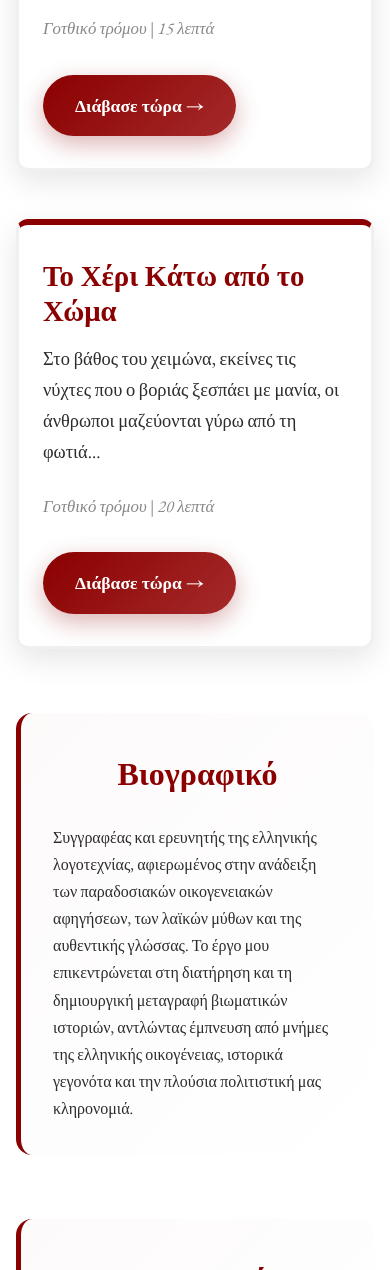
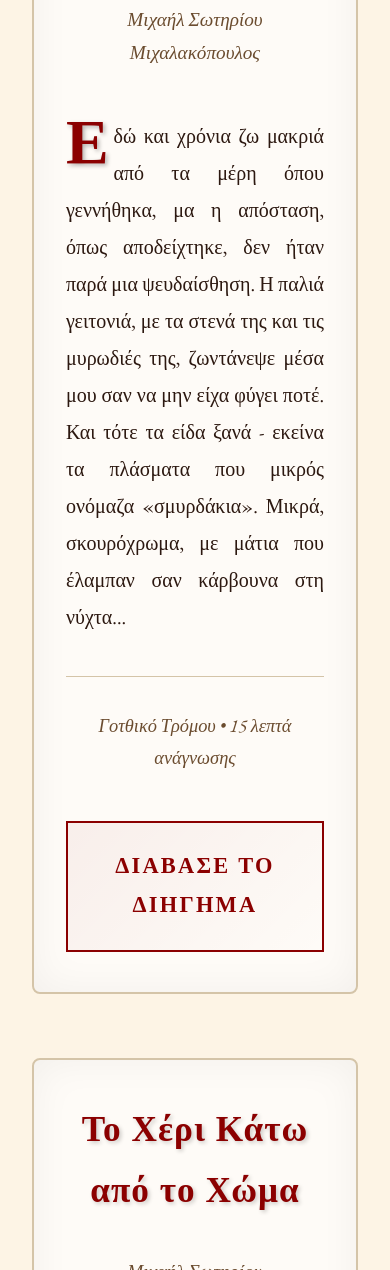
Before and after one commit to Michelis2023/short-stories, a plain HTML site: page index.html in a window 390 px wide. Shown: the part 730-2000 px from the top of the page. Drawn offline with nearby package versions, Linux system fonts and the light colour scheme.

Commit message:
Gothic masterpiece

```diff
--- a/index.html
+++ b/index.html
@@ -4,221 +4,217 @@
     <meta charset="UTF-8">
     <meta name="viewport" content="width=device-width, initial-scale=1.0">
     <title>Μιχαήλ Σ. Μιχαλακόπουλος | Διηγήματα</title>
-    <meta name="description" content="Συλλογή διηγημάτων εμπνευσμένων από την ελληνική λαογραφία και την παράδοση">
-    <link href="https://fonts.googleapis.com/css2?family=EB+Garamond:ital,wght@0,400;0,700;1,400&family=Playfair+Display:wght@700&display=swap" rel="stylesheet">
+    <link href="https://fonts.googleapis.com/css2?family=Cinzel:wght@400;700&family=EB+Garamond:ital@0;1&display=swap" rel="stylesheet">
     <style>
-        * {
-            margin: 0;
-            padding: 0;
-            box-sizing: border-box;
-        }
+        * { margin: 0; padding: 0; box-sizing: border-box; }
 
         :root {
-            --primary: #8B0000;
-            --dark: #2C2C2C;
-            --light: #F8F6F0;
-            --shadow: rgba(0,0,0,0.1);
+            --ink: #2c1810;
+            --blood: #8b0000;
+            --parchment: #fdf4e5;
+            --shadow-dark: rgba(0,0,0,0.3);
         }
 
         body {
+            background: linear-gradient(135deg, #1a0f0a 0%, #2d2013 100%);
             font-family: 'EB Garamond', serif;
-            background: linear-gradient(135deg, #111 0%, #222 100%);
-            color: var(--dark);
-            line-height: 1.7;
-            min-height: 100vh;
+            color: var(--ink);
+            line-height: 1.75;
+            padding: 2rem 0;
         }
 
-        .page {
-            max-width: 900px;
+        .book {
+            max-width: 800px;
             margin: 0 auto;
-            background: white;
-            min-height: 100vh;
-            box-shadow: 0 20px 80px var(--shadow);
+            background: var(--parchment);
+            box-shadow: 0 0 80px var(--shadow-dark);
+            position: relative;
         }
 
-        /* HEADER - Καθαρός */
+        .book::before {
+            content: '';
+            position: absolute;
+            top: 0;
+            left: 0;
+            right: 0;
+            height: 8px;
+            background: linear-gradient(90deg, var(--blood), #a52a2a, var(--blood));
+        }
+
+        /* HEADER */
         header {
             text-align: center;
-            padding: 3rem 2rem;
-            background: linear-gradient(135deg, rgba(139,0,0,0.02) 0%, transparent 100%);
+            padding: 4rem 3rem 2rem;
+            border-bottom: 3px solid var(--blood);
         }
 
         h1 {
-            font-family: 'Playfair Display', serif;
-            font-size: clamp(2.5rem, 7vw, 4.5rem);
-            color: var(--primary);
+            font-family: 'Cinzel', serif;
+            font-size: clamp(2.8rem, 8vw, 5rem);
+            color: var(--blood);
+            letter-spacing: 0.05em;
             margin-bottom: 1rem;
-            font-weight: 700;
+            text-shadow: 3px 3px 6px rgba(0,0,0,0.3);
         }
 
-        .subtitle {
-            font-size: clamp(1.1rem, 3vw, 1.4rem);
-            color: #666;
-            font-style: italic;
-        }
-
-        /* NAVIGATION - Sticky, καθαρή */
+        /* NAV */
         nav {
-            background: var(--primary);
-            padding: 1rem;
-            position: sticky;
-            top: 0;
-            z-index: 100;
+            background: var(--blood);
+            padding: 1.5rem;
+            text-align: center;
         }
 
         nav a {
+            color: #fff;
+            text-decoration: none;
             display: block;
-            color: white;
-            text-decoration: none;
-            padding: 1rem;
-            font-size: 1.2rem;
-            text-align: center;
-            transition: background 0.3s;
+            padding: 1rem 2rem;
+            font-size: 1.3rem;
+            font-weight: 500;
+            transition: all 0.3s;
         }
 
         nav a:hover {
             background: rgba(255,255,255,0.2);
+            transform: scale(1.05);
         }
 
-        /* MAIN CONTENT */
+        /* CONTENT */
         main {
-            padding: 3rem 2rem;
+            padding: 4rem 3rem;
         }
 
+        /* ΓΟΤΘΙΚΕΣ ΚΑΡΤΕΣ */
         .stories {
             display: flex;
             flex-direction: column;
-            gap: 3rem;
+            gap: 4rem;
         }
 
-        /* ΚΑΘΑΡΕΣ ΚΑΡΤΕΣ - ΧΩΡΙΣ ::before, ΧΩΡΙΣ επικάλυψη! */
-        .card {
-            background: white;
-            border: 3px solid #f0f0f0;
-            border-top: 6px solid var(--primary);
-            border-radius: 12px;
-            padding: 2.5rem 2rem;
-            transition: all 0.4s ease;
-            cursor: pointer;
-            box-shadow: 0 10px 30px var(--shadow);
+        .chapter {
+            background: rgba(255,255,255,0.7);
+            border: 2px solid #d4c4a8;
+            padding: 3.5rem 3rem;
             position: relative;
+            border-radius: 8px;
+            box-shadow: inset 0 0 40px rgba(0,0,0,0.05);
         }
 
-        .card:hover {
-            transform: translateY(-8px);
-            box-shadow: 0 25px 50px var(--shadow);
-            border-top-color: #A52A2A;
+        .chapter h2 {
+            font-family: 'Cinzel', serif;
+            font-size: clamp(2.2rem, 6vw, 3.5rem);
+            color: var(--blood);
+            margin-bottom: 2rem;
+            text-align: center;
+            letter-spacing: 0.03em;
+            text-shadow: 2px 2px 4px rgba(0,0,0,0.2);
         }
 
-        .card h2 {
-            font-family: 'Playfair Display', serif;
-            font-size: clamp(1.8rem, 5vw, 2.5rem);
-            color: var(--primary);
-            margin-bottom: 1rem;
-            line-height: 1.2;
+        .author {
+            text-align: center;
+            font-style: italic;
+            color: #6b4c2f;
+            margin-bottom: 3rem;
+            font-size: 1.2rem;
+        }
+
+        /* DROP CAPS - Όπως screenshots! */
+        .drop-cap:first-letter {
+            font-family: 'Cinzel', serif;
+            font-size: clamp(4rem, 12vw, 6.5rem);
+            font-weight: 700;
+            float: left;
+            line-height: 0.75;
+            margin: 0.2rem 0.3rem 0 0;
+            color: var(--blood);
+            text-shadow: 2px 2px 4px rgba(0,0,0,0.3);
         }
 
         .excerpt {
-            font-size: 1.15rem;
-            margin-bottom: 1.5rem;
-            color: var(--dark);
+            font-size: 1.25rem;
+            line-height: 1.85;
+            margin-bottom: 2.5rem;
+            text-align: justify;
+            column-count: 1;
+        }
+
+        @media (min-width: 768px) {
+            .excerpt {
+                column-count: 2;
+                column-gap: 3rem;
+            }
         }
 
         .meta {
-            color: #888;
+            text-align: center;
+            color: #6b4c2f;
             font-style: italic;
-            margin-bottom: 2rem;
-            font-size: 1.05rem;
+            font-size: 1.15rem;
+            margin-bottom: 3rem;
+            border-top: 1px solid #d4c4a8;
+            padding-top: 2rem;
         }
 
-        .btn {
-            display: inline-block;
-            background: linear-gradient(135deg, var(--primary), #A52A2A);
-            color: white;
-            padding: 1rem 2rem;
+        /* ΓΟΤΘΙΚΟ ΚΟΥΜΠΙ */
+        .read-link {
+            display: block;
+            text-align: center;
+            color: var(--blood);
             text-decoration: none;
-            border-radius: 50px;
-            font-weight: 600;
-            font-size: 1.1rem;
-            transition: all 0.3s;
-            box-shadow: 0 8px 25px rgba(139,0,0,0.3);
+            font-family: 'Cinzel', serif;
+            font-size: 1.4rem;
+            font-weight: 700;
+            padding: 1.5rem;
+            border: 2px solid var(--blood);
+            background: linear-gradient(135deg, rgba(139,0,0,0.05), transparent);
+            transition: all 0.4s;
+            text-transform: uppercase;
+            letter-spacing: 0.1em;
         }
 
-        .btn:hover {
-            transform: translateY(-3px);
-            box-shadow: 0 15px 35px rgba(139,0,0,0.4);
+        .read-link:hover {
+            background: var(--blood);
+            color: white;
+            transform: scale(1.05);
+            box-shadow: 0 10px 30px rgba(139,0,0,0.4);
         }
 
         /* SECTIONS */
         .section {
-            margin: 4rem 0;
-            padding: 2rem;
-            background: linear-gradient(135deg, rgba(139,0,0,0.02) 0%, transparent 100%);
-            border-radius: 16px;
-            border-left: 5px solid var(--primary);
+            margin: 5rem 0;
+            padding: 3rem;
+            background: rgba(212,196,168,0.3);
+            border-left: 6px solid var(--blood);
         }
 
         .section h2 {
-            font-family: 'Playfair Display', serif;
-            font-size: clamp(2rem, 6vw, 3rem);
-            color: var(--primary);
+            font-family: 'Cinzel', serif;
+            font-size: clamp(2.5rem, 7vw, 4rem);
+            color: var(--blood);
             text-align: center;
-            margin-bottom: 1.5rem;
+            margin-bottom: 2rem;
         }
 
-        .email {
+        footer {
             text-align: center;
-            font-size: 1.3rem;
+            padding: 4rem 3rem 3rem;
+            border-top: 3px solid var(--blood);
+            color: #6b4c2f;
+            font-style: italic;
         }
 
-        .email a {
-            color: var(--primary);
-            text-decoration: none;
-            font-weight: 600;
-        }
-
-        /* FOOTER */
-        footer {
-            text-align: center;
-            padding: 3rem 2rem;
-            border-top: 1px solid #eee;
-            color: #888;
-            font-size: 1rem;
-        }
-
-        /* MOBILE - ΕΞΑΙΡΕΤΙΚΟ RESPONSIVE */
+        /* MOBILE */
         @media (max-width: 768px) {
-            main {
-                padding: 2rem 1rem;
-            }
-
-            .card {
-                padding: 2rem 1.5rem;
-            }
-
-            nav a {
-                padding: 0.8rem;
-                font-size: 1.1rem;
-            }
-        }
-
-        @media (max-width: 480px) {
-            .page {
-                box-shadow: none;
-                margin: 0;
-            }
-
-            header {
-                padding: 2rem 1rem;
-            }
+            main { padding: 2.5rem 2rem; }
+            .chapter { padding: 2.5rem 2rem; }
+            .section { padding: 2rem 1.5rem; margin: 3rem 0; }
         }
     </style>
 </head>
 <body>
-    <div class="page">
+    <div class="book">
         <header>
             <h1>Μιχαήλ Σ. Μιχαλακόπουλος</h1>
-            <p class="subtitle">Διηγήματα εμπνευσμένα από την ελληνική παράδοση</p>
         </header>
 
         <nav>
@@ -229,34 +225,44 @@
 
         <main>
             <section id="stories" class="stories">
-                <article class="card">
+                <article class="chapter">
                     <h2>Τα Σμυρδάκια</h2>
-                    <p class="excerpt">Εδώ και χρόνια ζω μακριά από τα μέρη όπου γεννήθηκα, μα η απόσταση, όπως αποδείχτηκε, δεν ήταν παρά μια ψευδαίσθηση...</p>
-                    <p class="meta">Γοτθικό τρόμου | 15 λεπτά</p>
-                    <a href="ta-smyrdakia.html" class="btn">Διάβασε τώρα →</a>
+                    <p class="author">Μιχαήλ Σωτηρίου Μιχαλακόπουλος</p>
+                    <div class="drop-cap">
+                        <p class="excerpt">Εδώ και χρόνια ζω μακριά από τα μέρη όπου γεννήθηκα, μα η απόσταση, όπως αποδείχτηκε, δεν ήταν παρά μια ψευδαίσθηση. Η παλιά γειτονιά, με τα στενά της και τις μυρωδιές της, ζωντάνεψε μέσα μου σαν να μην είχα φύγει ποτέ. Και τότε τα είδα ξανά - εκείνα τα πλάσματα που μικρός ονόμαζα «σμυρδάκια». Μικρά, σκουρόχρωμα, με μάτια που έλαμπαν σαν κάρβουνα στη νύχτα...</p>
+                    </div>
+                    <p class="meta">Γοτθικό Τρόμου • 15 λεπτά ανάγνωσης</p>
+                    <a href="ta-smyrdakia.html" class="read-link">Διάβασε το Διήγημα</a>
                 </article>
 
-                <article class="card">
+                <article class="chapter">
                     <h2>Το Χέρι Κάτω από το Χώμα</h2>
-                    <p class="excerpt">Στο βάθος του χειμώνα, εκείνες τις νύχτες που ο βοριάς ξεσπάει με μανία, οι άνθρωποι μαζεύονται γύρω από τη φωτιά...</p>
-                    <p class="meta">Γοτθικό τρόμου | 20 λεπτά</p>
-                    <a href="to-xeri-kato-apo-to-xoma.html" class="btn">Διάβασε τώρα →</a>
+                    <p class="author">Μιχαήλ Σωτηρίου Μιχαλακόπουλος</p>
+                    <div class="drop-cap">
+                        <p class="excerpt">Στο βάθος του χειμώνα, εκείνες τις νύχτες που ο βοριάς ξεσπάει με μανία, οι άνθρωποι μαζεύονται γύρω από τη φωτιά και ψιθυρίζουν ιστορίες. Ιστορίες για το χέρι που βγαίνει από το χώμα, για τα ψίθυροι κάτω από τα δέντρα, για τα μάτια που σε κοιτάζουν από τα σκοτάδια...</p>
+                    </div>
+                    <p class="meta">Γοτθικό Τρόμου • 20 λεπτά ανάγνωσης</p>
+                    <a href="to-xeri-kato-apo-to-xoma.html" class="read-link">Διάβασε το Διήγημα</a>
                 </article>
             </section>
 
             <section id="bio" class="section">
                 <h2>Βιογραφικό</h2>
-                <p>Συγγραφέας και ερευνητής της ελληνικής λογοτεχνίας, αφιερωμένος στην ανάδειξη των παραδοσιακών οικογενειακών αφηγήσεων, των λαϊκών μύθων και της αυθεντικής γλώσσας. Το έργο μου επικεντρώνεται στη διατήρηση και τη δημιουργική μεταγραφή βιωματικών ιστοριών, αντλώντας έμπνευση από μνήμες της ελληνικής οικογένειας, ιστορικά γεγονότα και την πλούσια πολιτιστική μας κληρονομιά.</p>
+                <p>Συγγραφέας και ερευνητής της νεοελληνικής λογοτεχνίας, ειδικευμένος στην ανάδειξη παραδοσιακών αφηγήσεων και λαϊκών μύθων. Τα έργα μου συνδυάζουν βιωματικές ιστορίες με γοτθικά στοιχεία, τιμώντας την πλούσια πολιτιστική κληρονομιά της Ελλάδας.</p>
             </section>
 
-            <section id="contact" class="section email">
+            <section id="contact" class="section">
                 <h2>Επικοινωνία</h2>
-                <p><a href="mailto:michalakopoulosmichael@gmail.com">michalakopoulosmichael@gmail.com</a></p>
+                <p style="font-size: 1.4rem; text-align: center;">
+                    <a href="mailto:michalakopoulosmichael@gmail.com" style="color: var(--blood); font-weight: bold; text-decoration: none;">
+                        michalakopoulosmichael@gmail.com
+                    </a>
+                </p>
             </section>
         </main>
 
         <footer>
-            <p>&copy; 2026 Μιχαήλ Σωτηρίου Μιχαλακόπουλος — Διατηρούνται όλα τα πνευματικά δικαιώματα</p>
+            <p>&copy; 2026 Μιχαήλ Σωτηρίου Μιχαλακόπουλος<br>Διατηρούνται όλα τα πνευματικά δικαιώματα</p>
         </footer>
     </div>
 </body>
```
